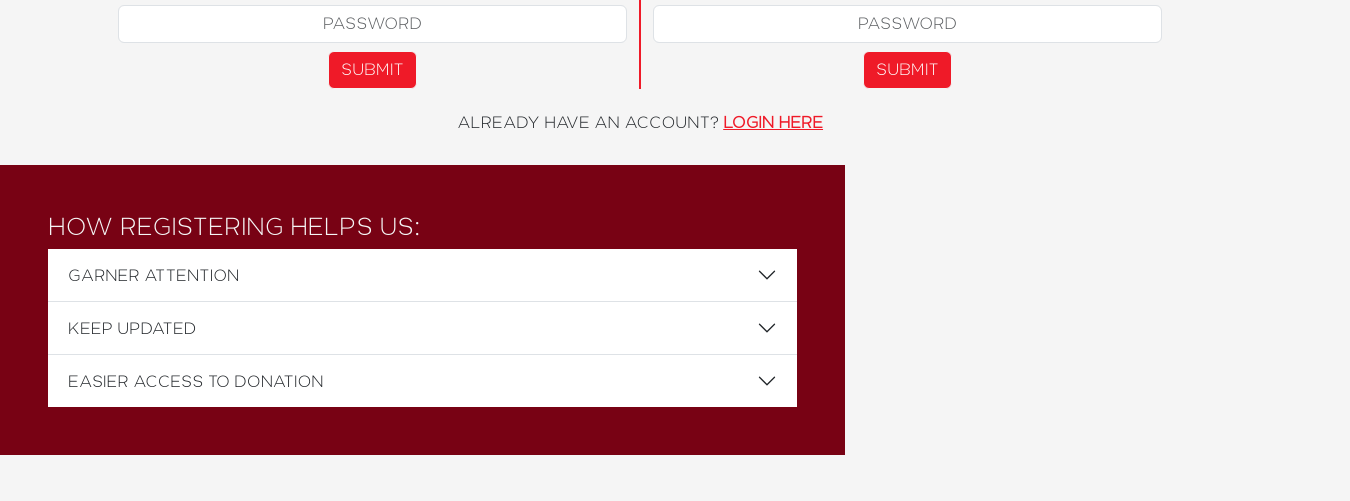
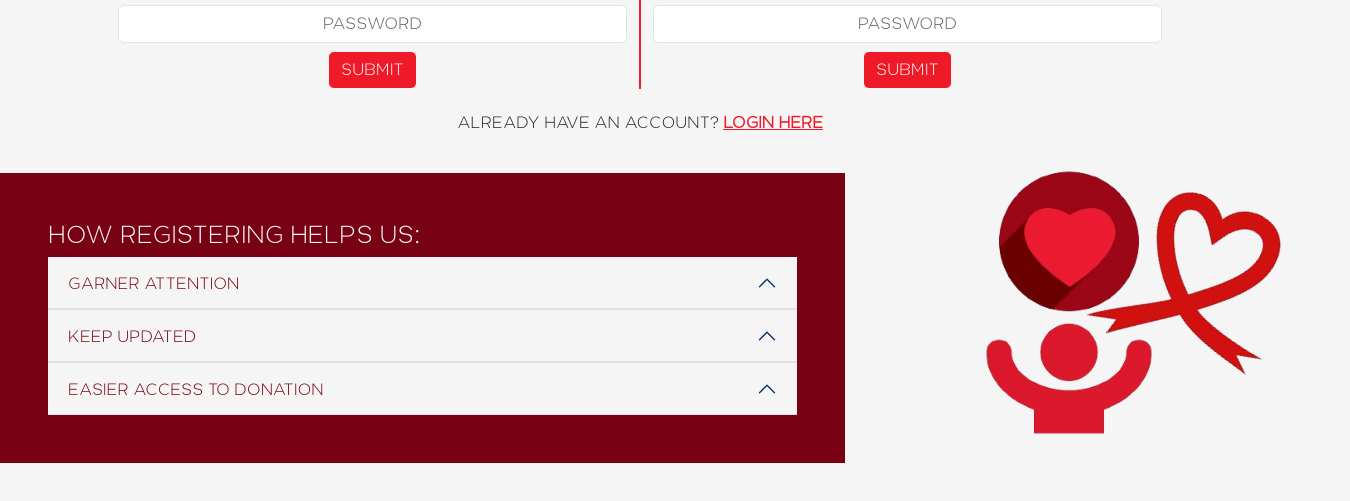
Before and after one commit to ArsenValeevSectionC/D4H, a plain HTML site: page register.html in a window 1280 px wide. Shown: the part 207-708 px from the top of the page, 1350 px wide, since content can reach past the window. Drawn offline with nearby package versions, Linux system fonts and the light colour scheme.

Commit message:
Updating Files
Adding pictures folder
Adding pictures to register area

```diff
--- a/register.html
+++ b/register.html
@@ -25,10 +25,10 @@
             <div class="col user">
               <h2>User</h2>
                 <div class="input-group flex-nowrap">
-                    <input type="text" id="email" class="form-control text-center" placeholder="email" aria-label="Username" aria-describedby="addon-wrapping">
+                    <input type="text" id="emailuser" class="form-control text-center" placeholder="email" aria-label="Username" aria-describedby="addon-wrapping">
                 </div>
                 <div class="input-group flex-nowrap mt-2">
-                    <input type="password" id="password" class="form-control text-center" placeholder="password" aria-label="Password" aria-describedby="addon-wrapping">
+                    <input type="password" id="passworduser" class="form-control text-center" placeholder="password" aria-label="Password" aria-describedby="addon-wrapping">
                 </div>
                 <div class="d-flex justify-content-center">
                     <input class="btn btn-primary mt-2" id="submit" type="submit" value="Submit">
@@ -37,10 +37,10 @@
             <div class="col charity">
               <h2>Charity</h2>
                 <div class="input-group flex-nowrap">
-                    <input type="text" id="email" class="form-control text-center" placeholder="email" aria-label="Username" aria-describedby="addon-wrapping">
+                    <input type="text" id="emailcharity" class="form-control text-center" placeholder="email" aria-label="Username" aria-describedby="addon-wrapping">
                 </div>
                 <div class="input-group flex-nowrap mt-2">
-                    <input type="password" id="password" class="form-control text-center" placeholder="password" aria-label="Password" aria-describedby="addon-wrapping">
+                    <input type="password" id="passwordcharity" class="form-control text-center" placeholder="password" aria-label="Password" aria-describedby="addon-wrapping">
                 </div>
                 <div class="d-flex justify-content-center">
                     <input class="btn btn-primary mt-2 " id="submit" type="submit" value="Submit">
@@ -52,14 +52,14 @@
         </h6>
     </div>
 
-    <div class="row">
+    <div class="row pt-2">
         <div class="col-8">
-            <div class="container p-5 mt-4 bgregisterinfo">
+            <div class="container p-5 mt-4 bgregisterinfo accordion-container">
                 <h4>How registering helps us:</h4>
                 <div class="accordion accordion-flush" id="accordionFlushExample">
                     <div class="accordion-item">
                         <h2 class="accordion-header">
-                            <button class="accordion-button collapsed" type="button" data-bs-toggle="collapse" data-bs-target="#flush-collapseOne" aria-expanded="false" aria-controls="flush-collapseOne">
+                            <button class="accordion-button" type="button" data-bs-toggle="collapse" data-bs-target="#flush-collapseOne" aria-expanded="false">
                             Garner Attention
                             </button>
                         </h2>
@@ -69,7 +69,7 @@
                     </div>
                     <div class="accordion-item">
                         <h2 class="accordion-header">
-                            <button class="accordion-button collapsed" type="button" data-bs-toggle="collapse" data-bs-target="#flush-collapseTwo" aria-expanded="false" aria-controls="flush-collapseTwo">
+                            <button class="accordion-button" type="button" data-bs-toggle="collapse" data-bs-target="#flush-collapseTwo" aria-expanded="false">
                             Keep Updated
                             </button>
                         </h2>
@@ -79,7 +79,7 @@
                     </div>
                     <div class="accordion-item">
                         <h2 class="accordion-header">
-                            <button class="accordion-button collapsed" type="button" data-bs-toggle="collapse" data-bs-target="#flush-collapseThree" aria-expanded="false" aria-controls="flush-collapseThree">
+                            <button class="accordion-button" type="button" data-bs-toggle="collapse" data-bs-target="#flush-collapseThree" aria-expanded="false">
                             Easier Access To Donation
                             </button>
                         </h2>
@@ -91,11 +91,12 @@
             </div>
         </div>
         <div class="col-4">
-
+            <div class="image-containerregister">
+                <img src="./utilities/pictures/charity-and-donation-symbol-of-a-red-loving-vector-3459951-removebg-preview.png" class="rounded mx-auto d-block img-fluid" alt="...">
+                <img src="./utilities/pictures/images-removebg-preview.png" class="image2register img-fluid" alt="">
+            </div>
         </div>
     </div>
-
-
 
 </body>
 <!-- Links to bootstrap script -->
--- a/script.js
+++ b/script.js
@@ -0,0 +1 @@
+console.log("Hello")
--- a/style.css
+++ b/style.css
@@ -58,14 +58,35 @@ body{
 }
 
 .accordion-button:not(.collapsed) {
-    background-color: var(--lighterred); /* Change to your desired color */
-    color: var(--whitesmoke); /* Change text color to contrast with red */
+    background-color: var(--whitesmoke); /* Change to your desired color */
+    color: var(--falured);
 }
 
 .accordion-button:focus,
 .accordion-button.focus,
 .accordion-button:active,
 .accordion-button.active {
-    outline: none !important;
-    box-shadow: none !important;
+    outline: var(--lighterred) !important;
+    box-shadow: var(--lighterred) !important;
 }
+
+.image-containerregister {
+    position: relative;
+    transform: translateY(-10%);
+    width: 400px;
+    height: 400px;
+}
+
+.image-containerregister img {
+    position: absolute;
+    top: 0;
+    left: 0;
+}
+
+.image2register {
+    z-index: -99;
+    left: 50%;
+    transform: translateX(110%) rotate(25deg) translateY(30%);
+}
+
+/* end of register area */
```
Also changed, not shown: index.html (+1 -1 lines), utilities/pictures/charity-and-donation-symbol-of-a-red-loving-vector-3459951-removebg-preview.png (added), utilities/pictures/download-removebg-preview.png (added), utilities/pictures/handshake_icon.png (added), utilities/pictures/images-removebg-preview.png (added), utilities/pictures/location_icon.png (added), utilities/pictures/pngtree-vector-illustration-of-a-volunteer-hand-charity-icon-with-flat-design-png-image_12384881-removebg-preview.png (added).
